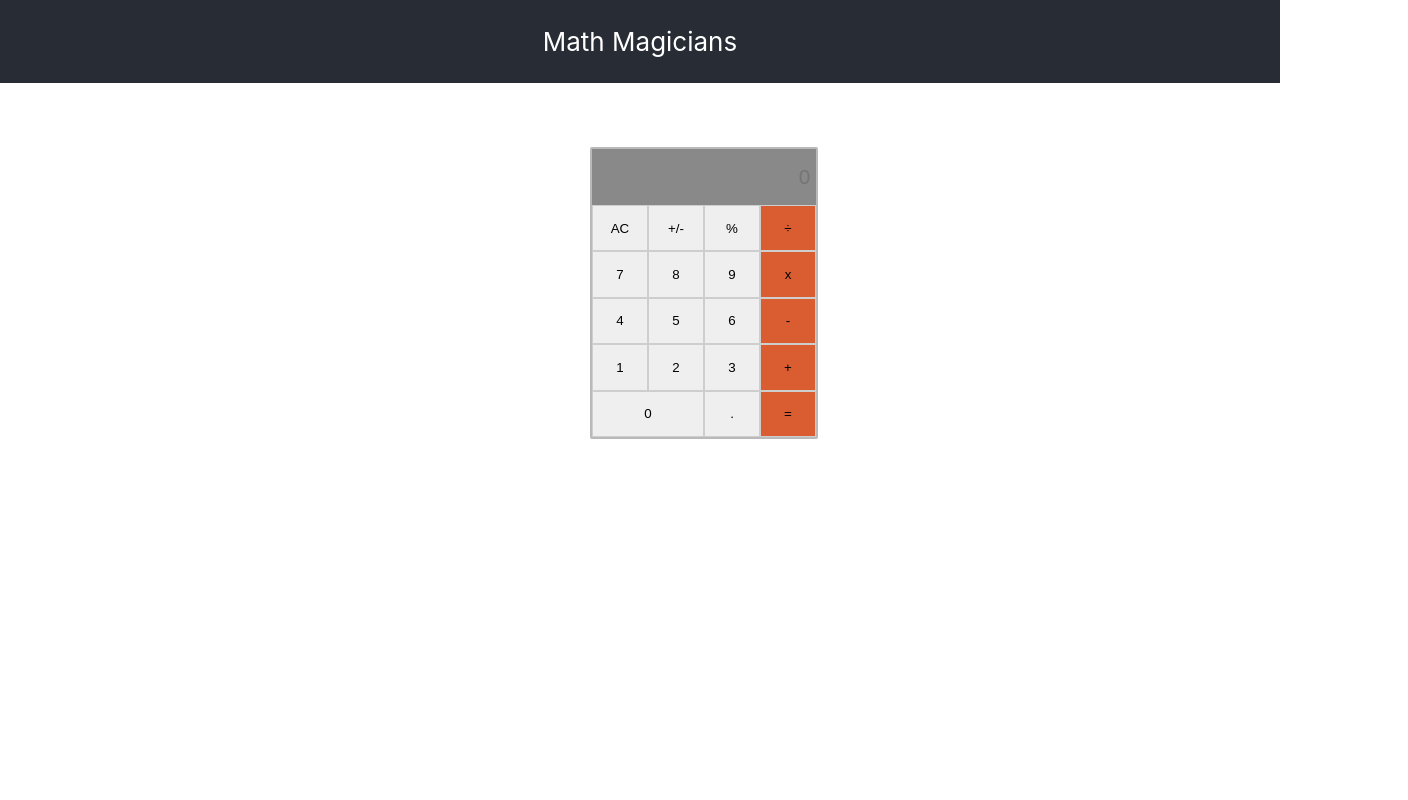
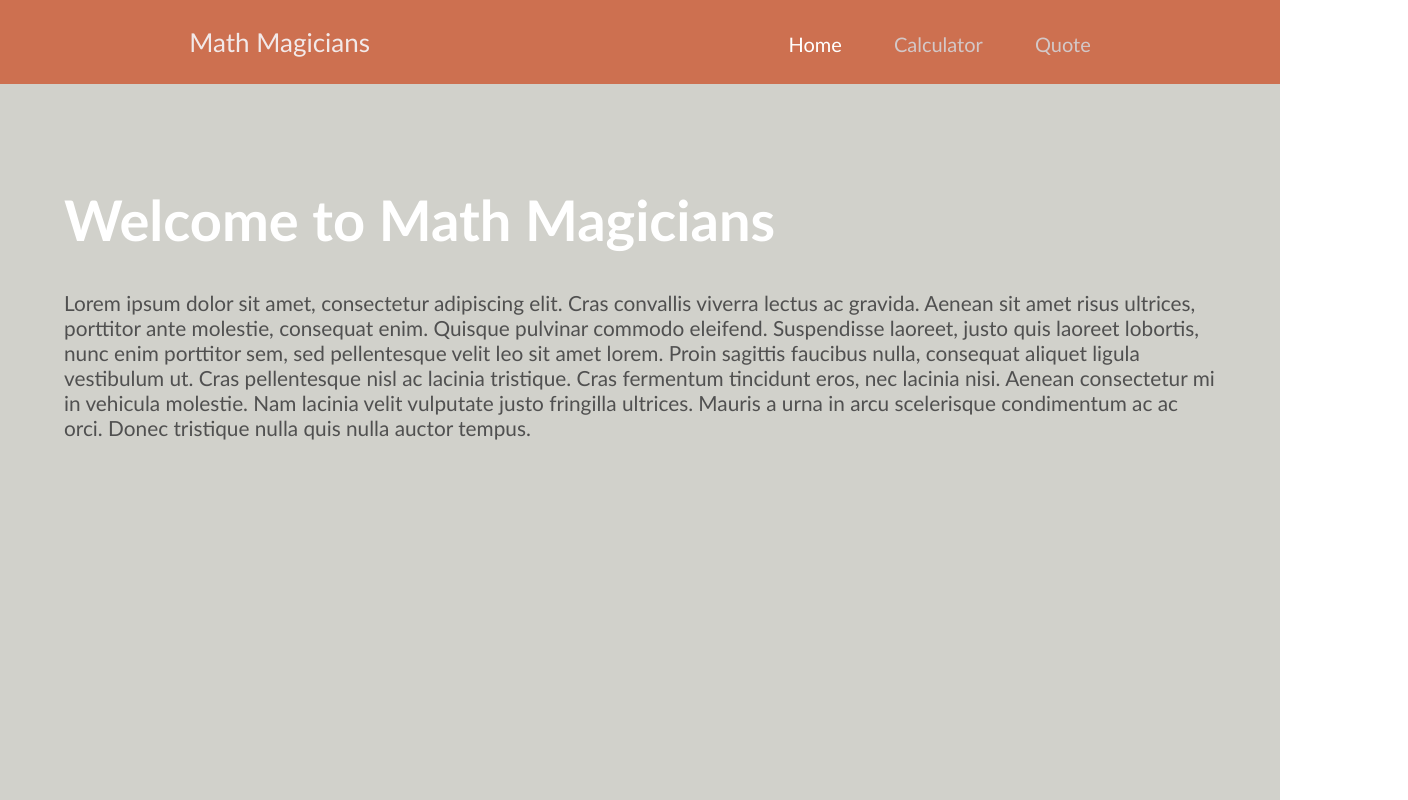
Before and after one commit to BiancaMe/math-magicians, a React (Create React App) app: page / in a window 1280 px wide. Shown: the whole page, 1408 px wide, since content can reach past the window. Built offline with nearby package versions, Linux system fonts and the light colour scheme.

Commit message:
Add quote

```diff
--- a/package.json
+++ b/package.json
@@ -10,6 +10,7 @@
     "prop-types": "^15.8.1",
     "react": "^18.2.0",
     "react-dom": "^18.2.0",
+    "react-router-dom": "^6.15.0",
     "react-scripts": "5.0.1",
     "web-vitals": "^2.1.4"
   },
--- a/src/App.css
+++ b/src/App.css
@@ -1,25 +1,16 @@
 .App {
   text-align: center;
-}
-
-.App-logo {
-  height: 40vmin;
-  pointer-events: none;
-}
-
-@media (prefers-reduced-motion: no-preference) {
-  .App-logo {
-    animation: App-logo-spin infinite 20s linear;
-  }
+  background-color: rgb(209, 209, 203);
+  height: 100vh;
 }
 
 .App-header {
-  background-color: #282c34;
+  background-color: rgb(205, 112, 80);
   min-height: 10vh;
   display: flex;
-  flex-direction: column;
   align-items: center;
-  justify-content: center;
+  justify-content: space-around;
   font-size: calc(10px + 2vmin);
-  color: white;
+  color: rgb(242, 233, 233);
+  font-family: 'Gill Sans', 'Gill Sans MT', Calibri, 'Trebuchet MS', sans-serif;
 }
--- a/src/App.js
+++ b/src/App.js
@@ -1,13 +1,18 @@
 import './App.css';
-import Calculator from './components/Calculator';
+// eslint-disable-next-line import/no-extraneous-dependencies
+import { BrowserRouter as Router, Route, Routes } from 'react-router-dom';
+import CalculatorNav from './routes/calculatorSec';
+import QuoteNav from './routes/quoteSec';
+import HomeNav from './routes/homSec';
 
 const App = () => (
-  <div className="App">
-    <header className="App-header">
-      <p> Math Magicians</p>
-    </header>
-    <Calculator />
-  </div>
+  <Router>
+    <Routes>
+      <Route path="/" element={<HomeNav />} />
+      <Route path="/calculator" element={<CalculatorNav />} />
+      <Route path="/quote" element={<QuoteNav />} />
+    </Routes>
+  </Router>
 );
 
 export default App;
--- /dev/null
+++ b/src/components/Quote.js
@@ -0,0 +1,63 @@
+import React, { useState, useEffect } from 'react';
+import '../style/quote.css';
+
+const path = 'https://api.api-ninjas.com/v1/quotes?category=intelligence';
+
+const Quote = () => {
+  const [data, setData] = useState([]);
+  const [error, setError] = useState(false);
+  const [loading, setLoading] = useState(true);
+
+  const getQuote = async () => {
+    try {
+      const info = await fetch(path, {
+        method: 'GET',
+        headers: { 'X-Api-Key': '0ZXelAN/eI8SldW/hzqfyA==63MroCv46WY8NmFV' },
+        contentType: 'application/json',
+      });
+      const quote = await info.json();
+      setLoading(false);
+      setData(quote);
+    } catch (error) {
+      setError(true);
+    }
+  };
+
+  useEffect(() => {
+    getQuote();
+  }, []);
+
+  if (loading) {
+    return (
+      <div className="quote-c">
+        {' '}
+        <h3>Loading ... </h3>
+        {' '}
+      </div>
+    );
+  }
+
+  if (error) {
+    return (
+      <div className="quote-c">
+        {' '}
+        <h3>Error , quote not find </h3>
+        {' '}
+      </div>
+    );
+  }
+
+  return (
+    <div className="quote-c">
+      <h2 className="text-q">{data[0].quote}</h2>
+      <div className="author">
+        <p>-</p>
+        <h3>
+          {data[0].author}
+        </h3>
+      </div>
+    </div>
+  );
+};
+
+export default Quote;
--- /dev/null
+++ b/src/components/navbar.js
@@ -0,0 +1,21 @@
+// eslint-disable-next-line import/no-extraneous-dependencies
+import { NavLink } from 'react-router-dom';
+import '../style/navbar.css';
+
+const Navbar = () => (
+  <nav>
+    <ul className="item-c">
+      <li>
+        <NavLink className="item" to="/">Home</NavLink>
+      </li>
+      <li>
+        <NavLink className="item" to="/calculator">Calculator</NavLink>
+      </li>
+      <li>
+        <NavLink className="item" to="/quote">Quote</NavLink>
+      </li>
+    </ul>
+  </nav>
+);
+
+export default Navbar;
--- /dev/null
+++ b/src/routes/calculatorSec.js
@@ -0,0 +1,14 @@
+import Navbar from '../components/navbar';
+import Calculator from '../components/Calculator';
+
+const CalculatorNav = () => (
+  <div className="App">
+    <header className="App-header">
+      <p> Math Magicians</p>
+      <Navbar />
+    </header>
+    <Calculator />
+  </div>
+);
+
+export default CalculatorNav;
--- /dev/null
+++ b/src/routes/homSec.js
@@ -0,0 +1,30 @@
+import Navbar from '../components/navbar';
+import '../style/home.css';
+
+const HomeNav = () => (
+  <div className="App">
+    <header className="App-header">
+      <p> Math Magicians</p>
+      <Navbar />
+    </header>
+    <div className="home">
+      <h1 className="welcomming">Welcome to Math Magicians</h1>
+      <p className="presentation">
+        Lorem ipsum dolor sit amet, consectetur adipiscing elit.
+        Cras convallis viverra lectus ac gravida. Aenean sit amet risus ultrices,
+        porttitor ante molestie, consequat enim.
+        Quisque pulvinar commodo eleifend. Suspendisse laoreet, justo quis laoreet lobortis,
+        nunc enim porttitor sem,
+        sed pellentesque velit leo sit amet lorem.
+        Proin sagittis faucibus nulla,
+        consequat aliquet ligula vestibulum ut. Cras pellentesque nisl ac lacinia tristique.
+        Cras fermentum tincidunt eros, nec lacinia nisi. Aenean consectetur mi in vehicula molestie.
+        Nam lacinia velit vulputate justo fringilla ultrices.
+        Mauris a urna in arcu scelerisque condimentum ac ac orci.
+        Donec tristique nulla quis nulla auctor tempus.
+      </p>
+    </div>
+  </div>
+);
+
+export default HomeNav;
--- /dev/null
+++ b/src/routes/quoteSec.js
@@ -0,0 +1,14 @@
+import Navbar from '../components/navbar';
+import Quote from '../components/Quote';
+
+const QuoteNav = () => (
+  <div className="App">
+    <header className="App-header">
+      <p> Math Magicians</p>
+      <Navbar />
+    </header>
+    <Quote />
+  </div>
+);
+
+export default QuoteNav;
--- a/src/style/calculator.css
+++ b/src/style/calculator.css
@@ -1,16 +1,16 @@
 .app {
   width: 100%;
-  height: 100%;
+  height: 100vh;
   display: flex;
   justify-content: center;
   align-items: center;
-  padding: 5%;
+  padding: 0 5% 0 0;
 }
 
 .calculator {
-  width: 14em;
+  width: 16em;
   height: 18em;
-  border: 2px solid rgb(185, 185, 185);
+  border: 4px solid rgb(251, 251, 251);
   border-radius: 2px;
 }
 
@@ -20,8 +20,9 @@
   height: 3.5em;
   display: flex;
   justify-content: center;
-  background-color: rgb(137, 137, 137);
+  background-color: rgb(154, 154, 154);
   color: white;
+  border: 1px solid white;
 }
 
 .output {
@@ -31,6 +32,7 @@
   background-color: transparent;
   text-align: right;
   font-size: 1.3em;
+  color: white;
 }
 
 .buttons {
@@ -51,9 +53,14 @@
 }
 
 .button {
-  border: 0.5px solid rgb(206, 206, 206);
+  background-color: rgb(192, 192, 192);
+  border: 0.5px solid rgb(233, 223, 223);
+  color: rgb(255, 255, 255);
 }
 
 .operation {
-  background-color: rgb(217, 93, 48);
+  background-color: darksalmon;
+  color: white;
+  font-weight: 600;
+  font-size: 1em;
 }
--- /dev/null
+++ b/src/style/home.css
@@ -0,0 +1,15 @@
+.home {
+  font-family: "Gill Sans", "Gill Sans MT", Calibri, "Trebuchet MS", sans-serif;
+  text-align: left;
+  padding: 5%;
+}
+
+.welcomming {
+  color: white;
+  font-size: 3.5em;
+}
+
+.presentation {
+  font-size: 1.3em;
+  color: rgb(80, 80, 80);
+}
--- /dev/null
+++ b/src/style/navbar.css
@@ -0,0 +1,22 @@
+.item-c {
+  display: flex;
+  list-style: none;
+  gap: 2em;
+}
+
+.item {
+  background-color: transparent;
+  border: none;
+  text-decoration: none;
+  font-size: 20px;
+  color: rgb(211, 200, 200);
+  font-family: 'Gill Sans', 'Gill Sans MT', Calibri, 'Trebuchet MS', sans-serif;
+}
+
+.item:hover {
+  color: rgb(255, 255, 255);
+}
+
+.active {
+  color: white;
+}
--- /dev/null
+++ b/src/style/quote.css
@@ -0,0 +1,14 @@
+.quote-c {
+  padding: 10%;
+}
+
+.text-q {
+  color: rgb(75, 74, 74);
+}
+
+.author {
+  display: flex;
+  justify-content: flex-end;
+  align-items: center;
+  font-size: 1em;
+}
```
Also changed, not shown: 1 other file (tests, documents, lock files or other folders).
